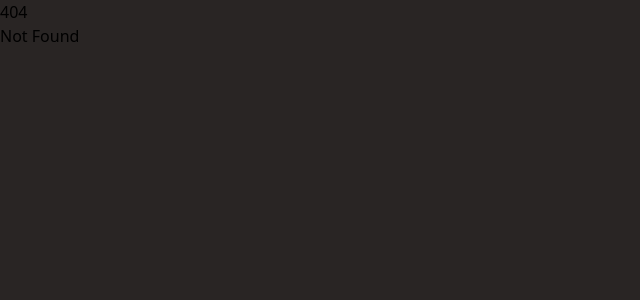
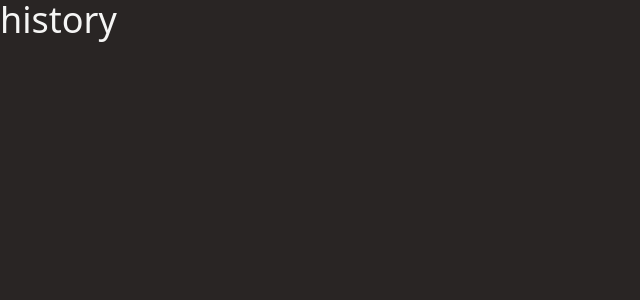
Before and after one commit to AhmedAnwarHafez/mythical-mix-svelte, a SvelteKit app: page /history in a window 1280 px wide. Before the commit this address had no page. Shown: the top 300 px of the page, without its empty margins (0-640 px from the left). Built offline with nearby package versions, Linux system fonts and the light colour scheme.

Commit message:
add a history page

```diff
--- /dev/null
+++ b/src/routes/history/+page.svelte
@@ -0,0 +1,6 @@
+<script lang="ts">
+</script>
+
+<section>
+	<p class="text-stone-100 text-4xl">history</p>
+</section>
```
